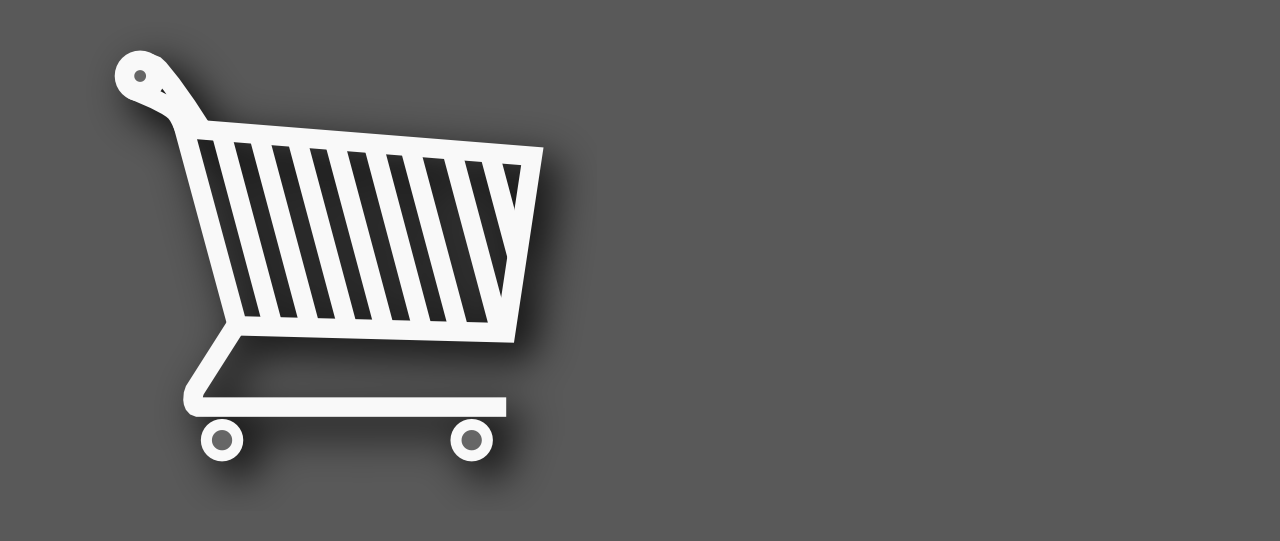
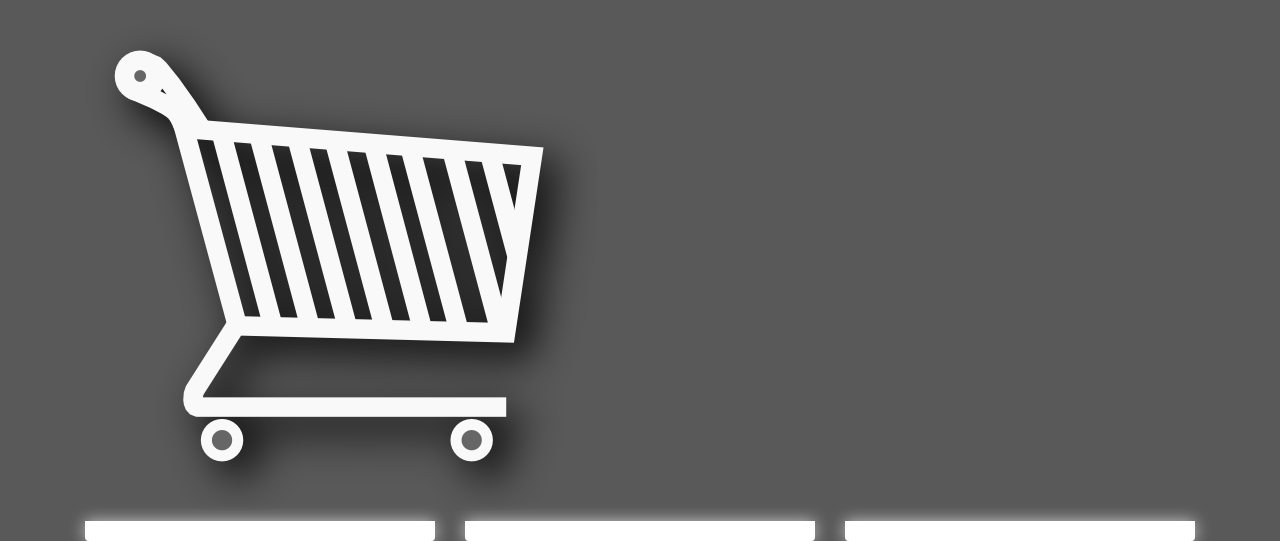
Before and after one commit to Davittio-L/ECommerce-Site, a Django app: page / in a window 1280 px wide. Shown: the part 623-1164 px from the top of the page. Before the commit the page ends 1113 px from the top, so only its background shows below. Run offline with Django 4.2, Linux system fonts and the light colour scheme; some libraries are stand-ins or nearby versions.

Commit message:
V1.6.2 added placeholder photo - added 1st row box-elements to store.html

```diff
--- a/shopping/Templates/shopping/store.html
+++ b/shopping/Templates/shopping/store.html
@@ -1,9 +1,23 @@
 {% extends 'shopping/main.html' %}
 {% load static %}
 {% block content %}
+<h2>Store</h2>
+<img src="{% static 'images/shoppingcart.png' %}" alt="Shopping Cart">
+<div class="row">
+    <div class="col-lg-4">
+            <div class="box-element product">
 
-<h2>Store</h2>
+            </div>
+    </div>
+    <div class="col-lg-4">
+            <div class="box-element product">
 
-<img src="{% static 'images/shoppingcart.png' %}" alt="Shopping Cart">
+            </div>
+    </div>
+    <div class="col-lg-4">
+        <div class="box-element product">
 
+        </div>
+    </div>
+</div>
 {% endblock content%}
```
Also changed, not shown: shopping/Static/images/place.png (added).
